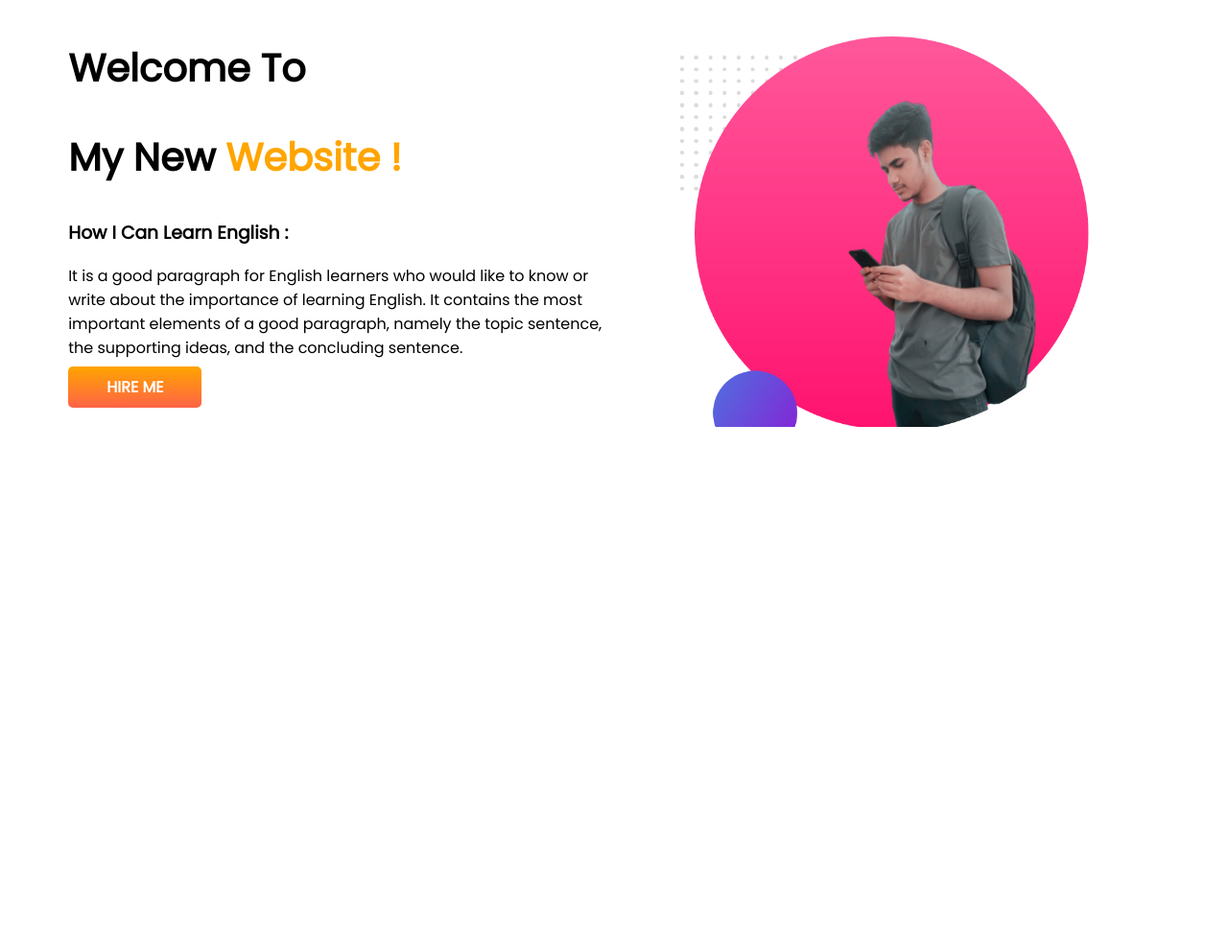
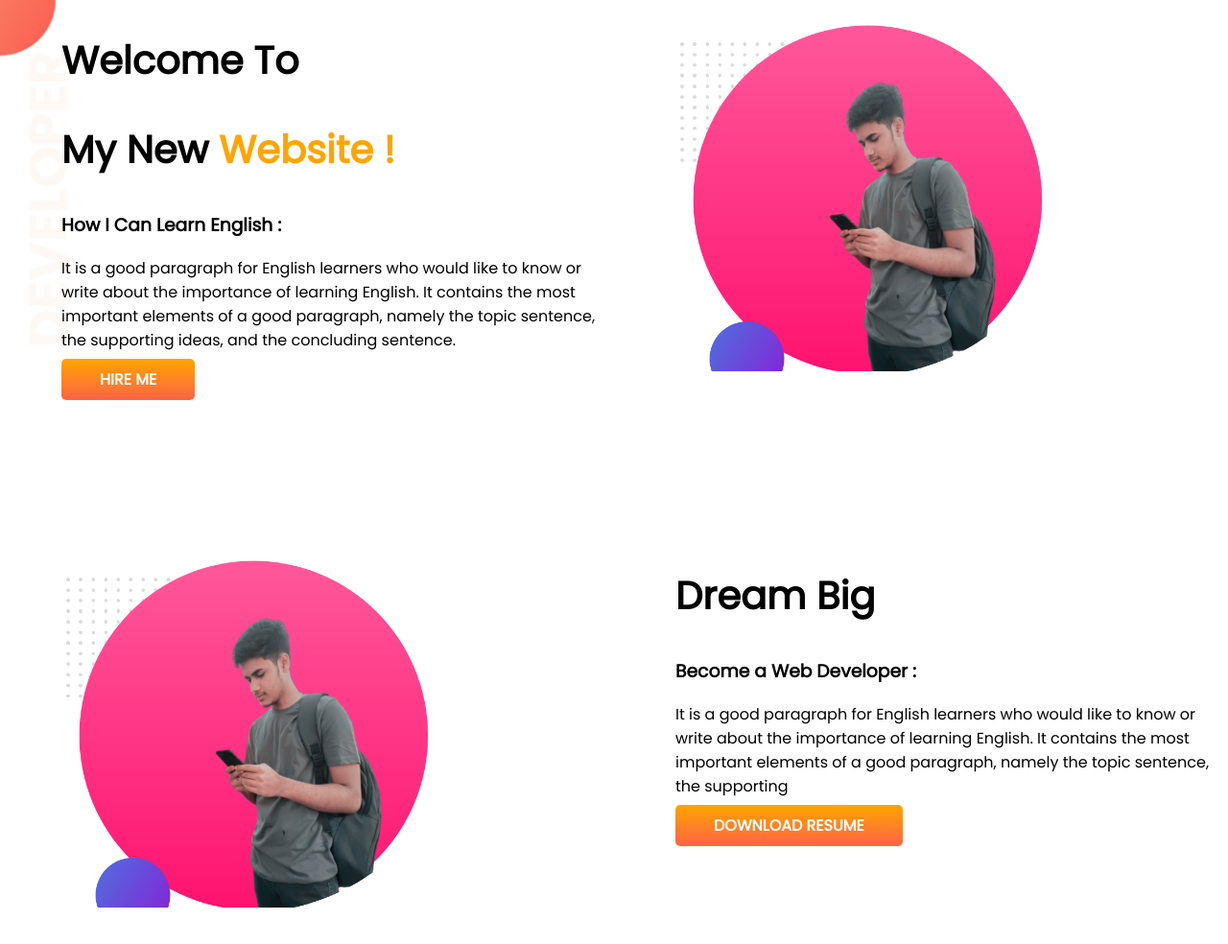
Before and after one commit to Maruf131/developer-portfolio, a plain HTML site: page index.html in a window 1280 px wide. Shown: the whole page at 96% size. Before the commit the page ends 800 px from the top, so only its background shows below. Drawn offline with Linux system fonts and the light colour scheme.

Commit message:
secend img addded

```diff
--- a/index.html
+++ b/index.html
@@ -13,13 +13,15 @@
 </head>
 
 <body>
-<section>
+    <section class="top-banner">
         <div class="half-width">
             <h1> Welcome To </h1>
             <h1>My New <span class="orange-color">Website !</span></h1>
             <h3>How I Can Learn English :</h3>
-    <p>It is a good paragraph for English learners who would like to know or write about the   importance of learning
-        English. It contains the most important elements of a good paragraph, namely the topic sentence, the supporting
+            <p>It is a good paragraph for English learners who would like to know or write about the importance of
+                learning
+                English. It contains the most important elements of a good paragraph, namely the topic sentence, the
+                supporting
                 ideas, and the concluding sentence.</p>
             <a class="link-button" target="_blank" href="https://www.youtube.com/"> HIRE ME</a>
         </div>
@@ -27,6 +29,22 @@
             <img src="my-bg2.png" alt="">
         </div>
     </section>
+    <section dream-big>
+        <div class="half-width">
+            <img src="my-bg2.png" alt="">
+
+        </div>
+        <div class="half-width">
+            <h1>Dream Big</h1>
+            <h3>Become a Web Developer :</h3>
+            <p>It is a good paragraph for English learners who would like to know or write about the importance of
+                learning
+                English. It contains the most important elements of a good paragraph, namely the topic sentence, the
+                supporting</p>
+                <a class="link-button" target="_blank" href="">DOWNLOAD RESUME</a>
+        </div>
+
+    </section>
 
 
 
--- a/style.css
+++ b/style.css
@@ -1,5 +1,6 @@
 body {
     font-family: 'Poppins', sans-serif;
+    margin: 0;
 }
 
 h1 {
@@ -12,6 +13,7 @@ h1 {
 
 section {
     display: flex;
+    margin-bottom: 150px;
 }
 
 .half-width {
@@ -20,7 +22,7 @@ section {
 }
 
 .half-width img {
-    width: 80%;
+    width: 70%;
 
 }
 
@@ -33,3 +35,10 @@ section {
     border-radius: 5px;
 
 }
+.top-banner{
+    background-image: url(images/top-banner.png);
+    background-repeat: no-repeat;
+}
+.dream-big{
+
+}
```
Lines whose indentation alone changed are shown as unchanged.
